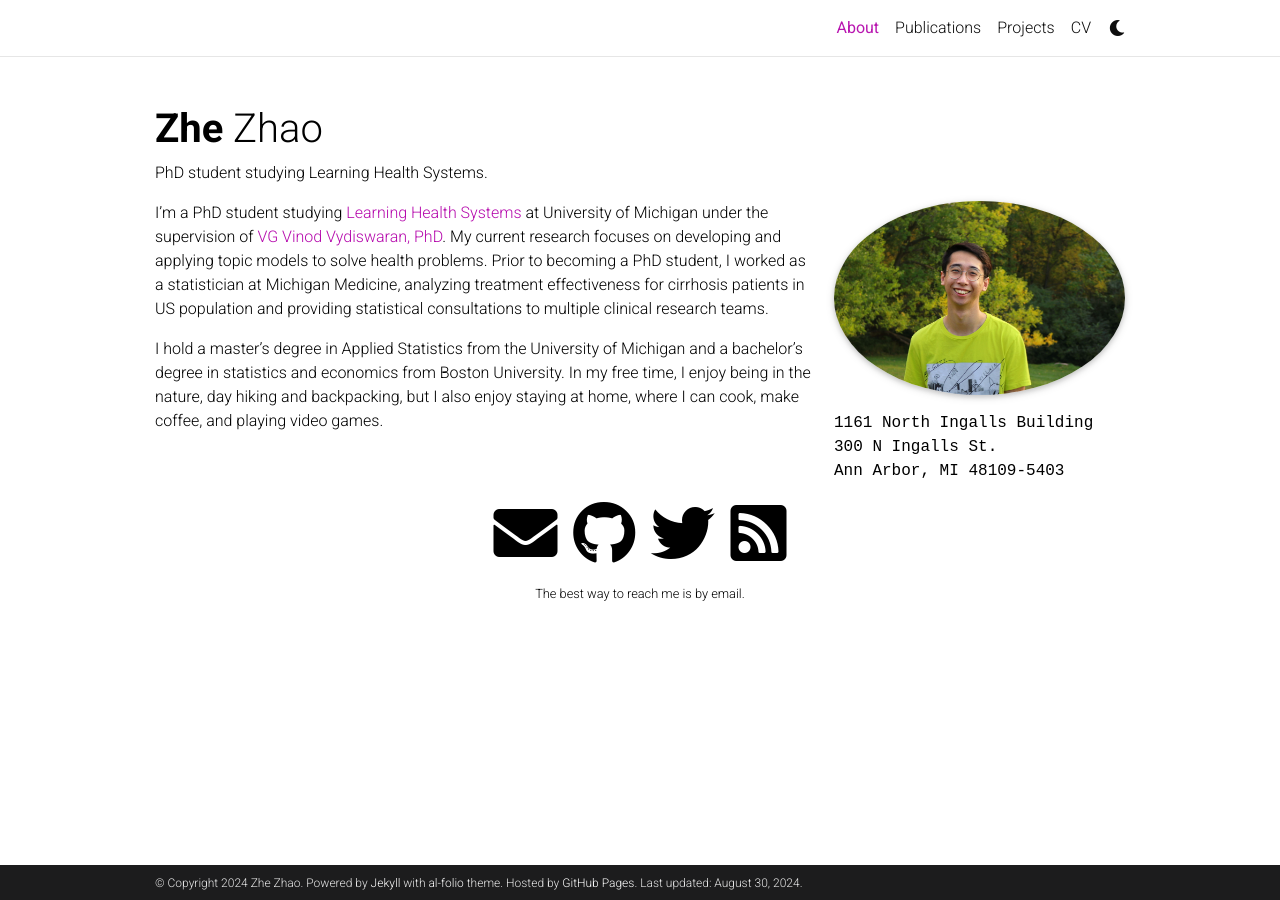
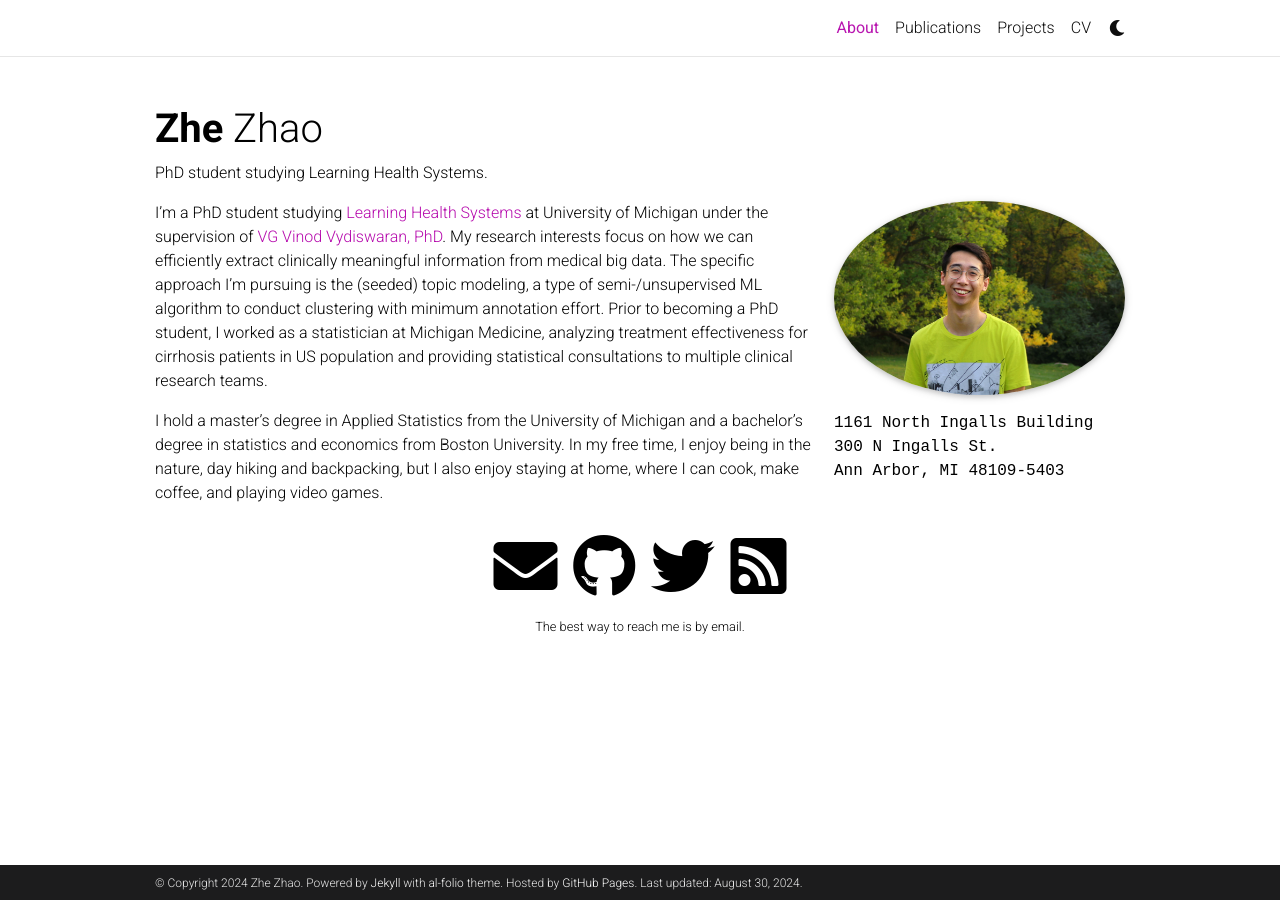
Before and after one commit to zhezhaozz/zhezhaozz.github.io, a Jekyll site: the page built from _pages/about.md, in a window 1280 px wide. Built offline with Jekyll 4.4.1, drawn with Linux system fonts in a browser that asks for light colours; full-size pictures stand in for the smaller copies a plugin makes; comment, search, counter and statistics services are not loaded; a style sheet for code colours, icons or effects is not loaded.

Commit message:
Update about.md

```diff
--- a/_pages/about.md
+++ b/_pages/about.md
@@ -18,6 +18,6 @@ selected_papers: false # includes a list of papers marked as "selected={true}"
 social: true  # includes social icons at the bottom of the page
 ---
 
-I'm a PhD student studying [Learning Health Systems](https://medicine.umich.edu/dept/learning-health-sciences) at University of Michigan under the supervision of [VG Vinod Vydiswaran, PhD](https://medicine.umich.edu/dept/lhs/vg-vinod-vydiswaran-phd). My current research focuses on developing and applying topic models to solve health problems. Prior to becoming a PhD student, I worked as a statistician at Michigan Medicine, analyzing treatment effectiveness for cirrhosis patients in US population and providing statistical consultations to multiple clinical research teams.
+I'm a PhD student studying [Learning Health Systems](https://medicine.umich.edu/dept/learning-health-sciences) at University of Michigan under the supervision of [VG Vinod Vydiswaran, PhD](https://medicine.umich.edu/dept/lhs/vg-vinod-vydiswaran-phd). My research interests focus on how we can efficiently extract clinically meaningful information from medical big data. The specific approach I'm pursuing is the (seeded) topic modeling, a type of semi-/unsupervised ML algorithm to conduct clustering with minimum annotation effort. Prior to becoming a PhD student, I worked as a statistician at Michigan Medicine, analyzing treatment effectiveness for cirrhosis patients in US population and providing statistical consultations to multiple clinical research teams.
 
 I hold a master’s degree in Applied Statistics from the University of Michigan and a bachelor’s degree in statistics and economics from Boston University. In my free time, I enjoy being in the nature, day hiking and backpacking, but I also enjoy staying at home, where I can cook, make coffee, and playing video games.
```
